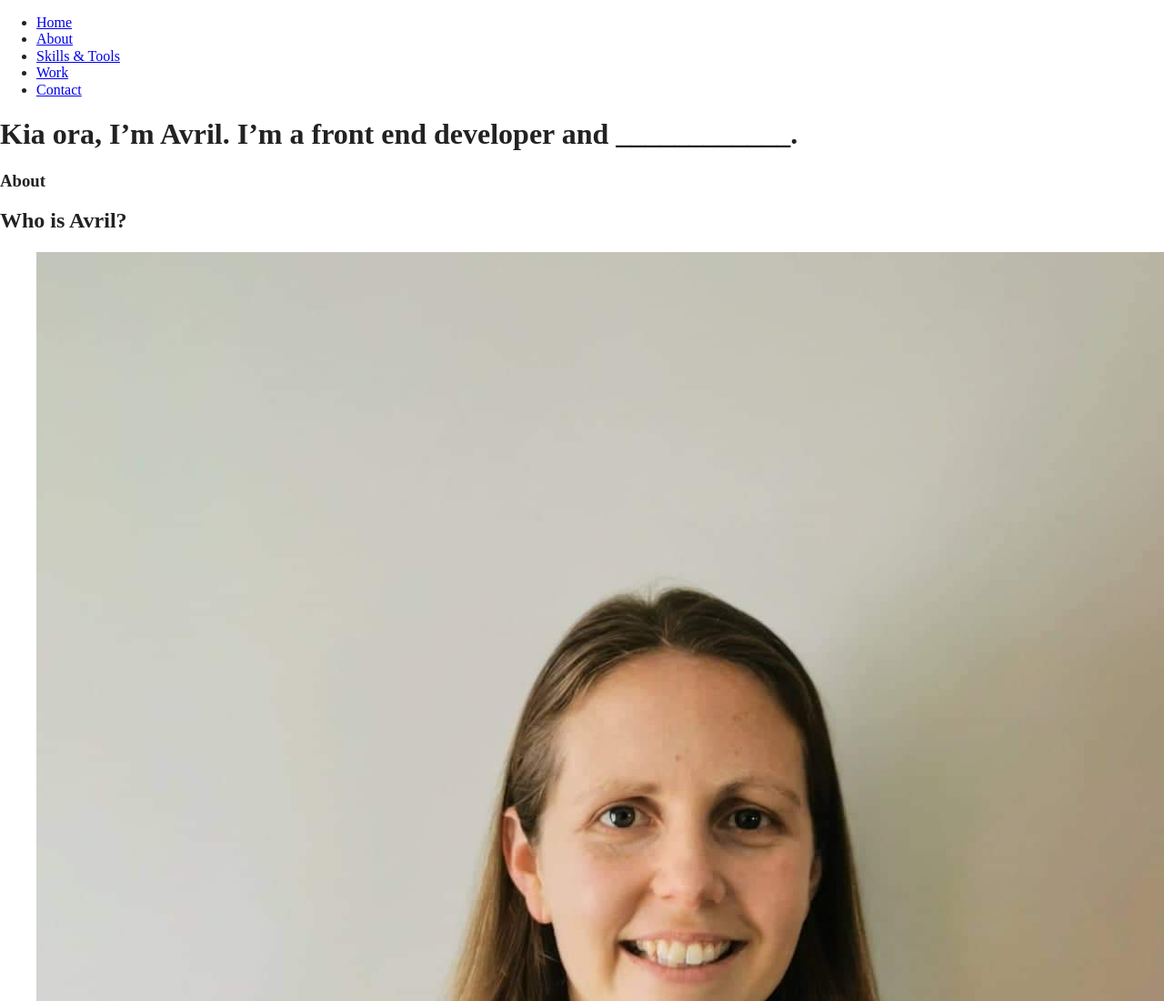
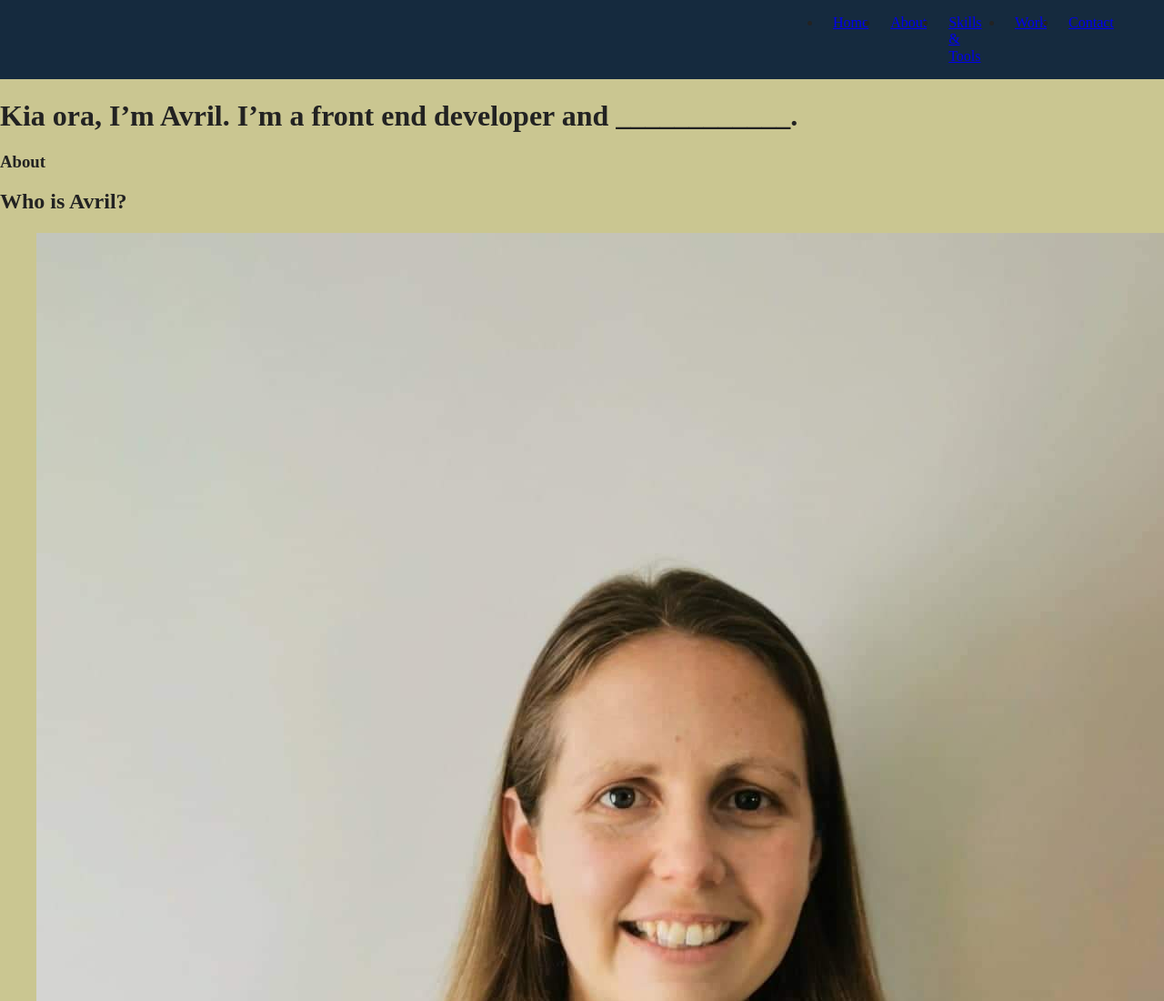
Before and after one commit to AvrilMary/avrilsPortfolioSite, a website built with Parcel: page index.html in a window 1280 px wide. Shown: the top 1100 px of the page at 91% size. Built offline with nearby package versions, Linux system fonts and the light colour scheme.

Commit message:
CSS changes

```diff
--- a/css/main.css
+++ b/css/main.css
@@ -86,6 +86,40 @@ textarea {
 /* ==========================================================================
    Author's custom styles
    ========================================================================== */
+
+body {
+  background-color: #CAC691;
+}
+
+
+header {
+  display: flex;
+  justify-content: right;
+  align-items: center;
+  flex-flow: row wrap;
+  background-color: #152A3E;
+  width: 100%;
+}
+
+
+header nav {
+  display: flex;
+  justify-content: space-between;
+  align-items: center;
+  flex-flow: row wrap; /* IS THIS TO ENSURE THAT THE NAV BAR ENDS UP BELOW THE LOGO?? */
+  width: 100%;
+}
+
+header nav ul {
+  display: flex;
+  justify-content:space-between;
+  width: 80%;
+}
+
+.nav-list li {
+padding-left: 0.75em;
+padding-right: 0.75em;
+}
 
 /* ==========================================================================
    Helper classes
--- a/index.html
+++ b/index.html
@@ -3,7 +3,7 @@
 
 <head>
   <meta charset="utf-8">
-  <title>Avril Turve: Front-end Developer</title>
+  <title>Avril Turvey: Front-end Developer</title>
   <meta name="description" content="">
   <meta name="viewport" content="width=device-width, initial-scale=1">
 
@@ -47,7 +47,7 @@
     <!--Navigation bar-->
     <div class="full-width">
       <nav>
-        <ul>
+        <ul class="nav-list">
             <li><a href= "#home">Home</a></li>
             <li><a href= "#about">About</a></li>
             <li><a href= "#skills&tools">Skills & Tools</a></li>
```
